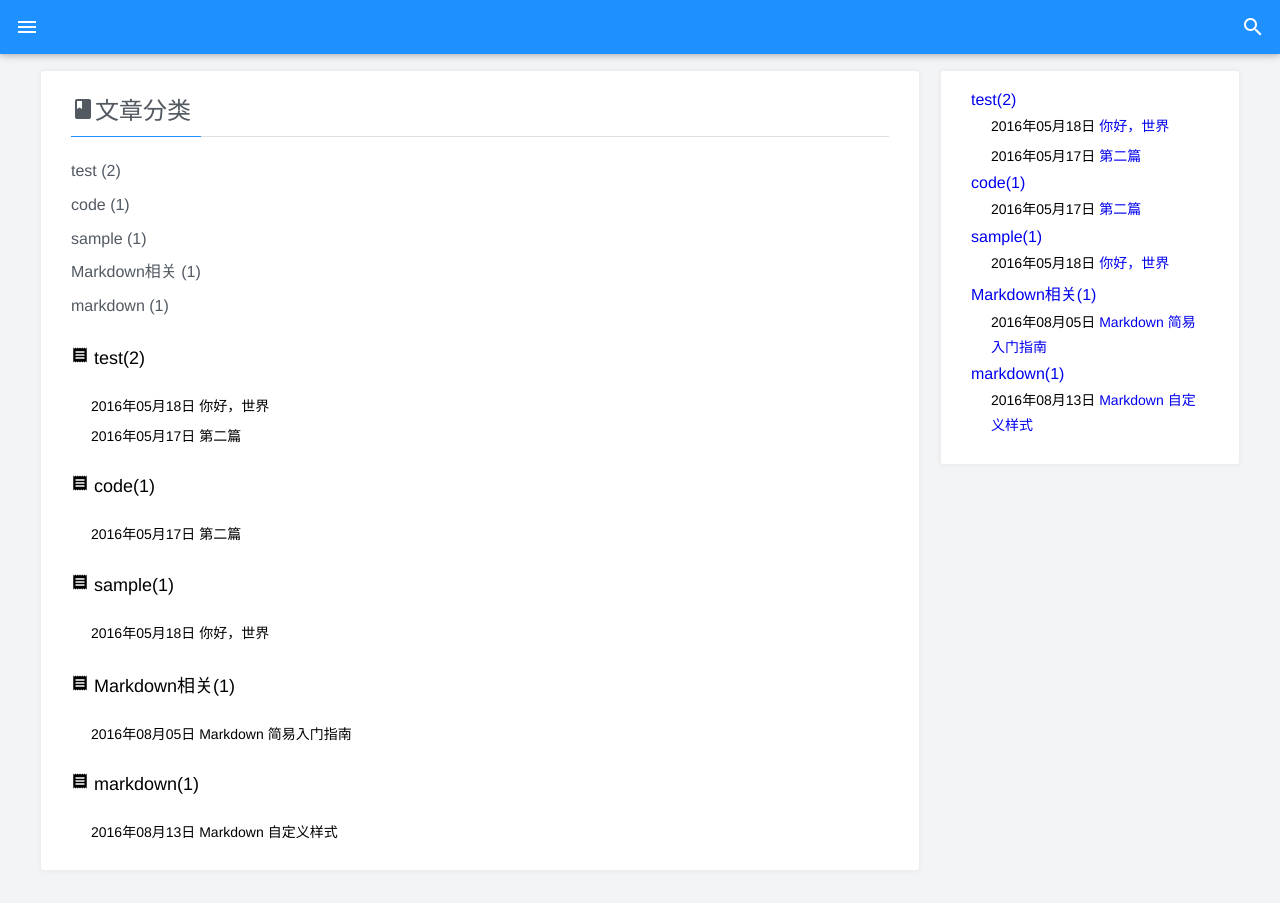
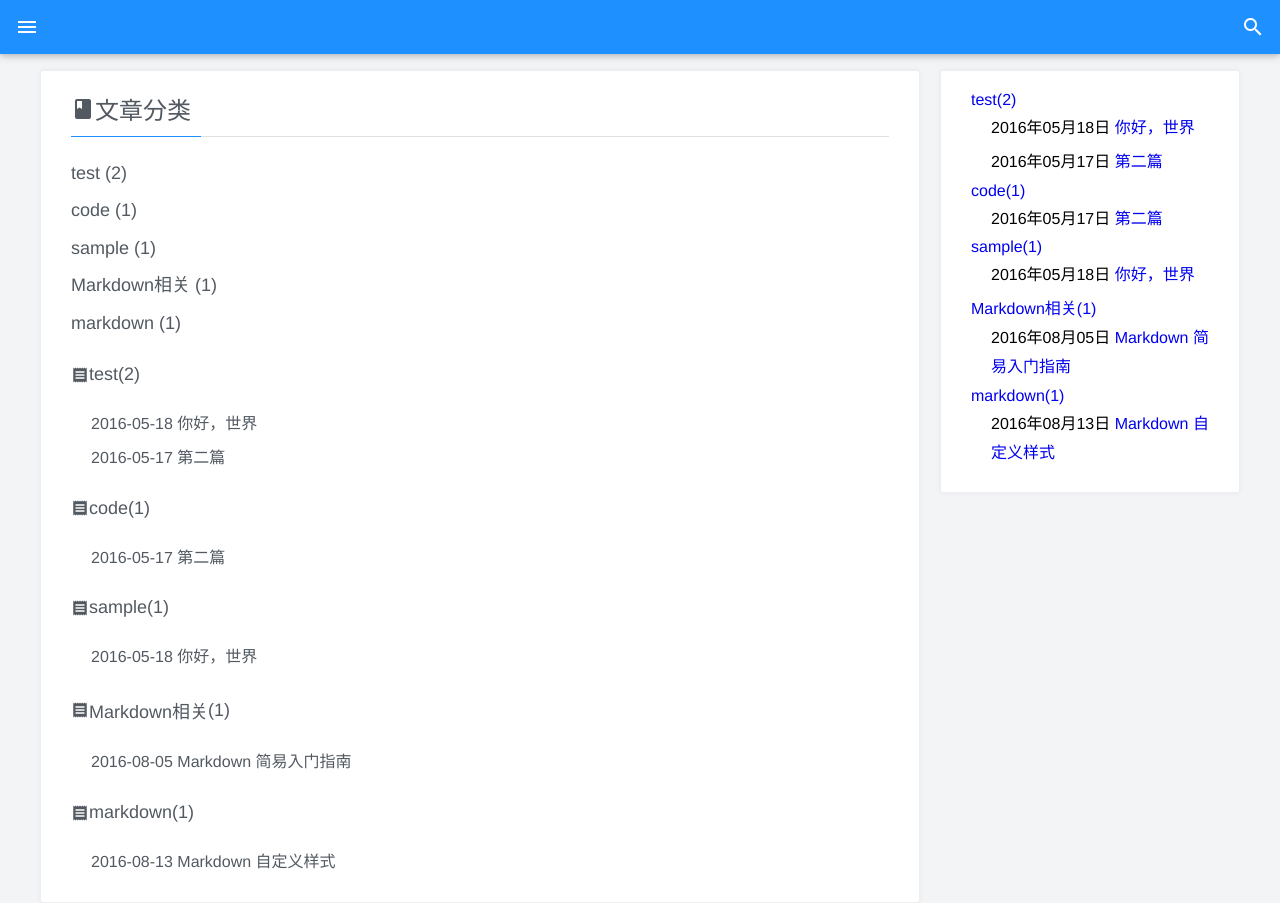
Before and after one commit to XboxYan/blog, a Jekyll site: the page built from categories/index.html, in a window 1280 px wide. Built offline with Jekyll 4.4.1, drawn with Linux system fonts in a browser that asks for light colours.

Commit message:
category_detail

```diff
--- a/categories/index.html
+++ b/categories/index.html
@@ -10,10 +10,10 @@
       </ul>
       <div class="category_detail">
             {% for category in site.categories %}
-            <h2 id="{{ category | first }}"><i class="material-icons">receipt</i>  {{ category | first }}<span>({{ category | last | size }})</span></h2>
+            <h2 class="flexbox flex-ali-center" id="{{ category | first }}"><i class="material-icons">receipt</i>  {{ category | first }}<span>({{ category | last | size }})</span></h2>
             <ul class="arc-list">
                   {% for post in category.last %}
-                  <li>{{ post.date | date:"%Y年%m月%d日"}} <a href="{{ site.baseurl }}{{ post.url }}">{{ post.title }}</a></li>
+                  <li>{{ post.date | date:"%Y-%m-%d"}} <a href="{{ site.baseurl }}{{ post.url }}">{{ post.title }}</a></li>
                   {% endfor %}
             </ul>
             {% endfor %}
--- a/stylesheets/page.css
+++ b/stylesheets/page.css
@@ -2,10 +2,10 @@
 .my_title{ position: relative; font-size: 24px; color:rgba(39, 48, 57, 0.8); margin: 0 0 20px;padding-bottom: 10px;border-bottom: 1px solid rgba(39,48,57,.15); }
 .my_title:before{ content: '';position: absolute; left: 0;bottom: -1px;background: dodgerblue; width: 130px; height: 1px;}
 .category_list{ color:rgba(39, 48, 57, 0.8)}
-.category_list li{ margin: 5px 0; font-size: 16px;line-height: 1.8em; }
-.category_detai{color:rgba(39, 48, 57, 0.8)}
+.category_list li{ margin: 5px 0; font-size: 18px;line-height: 1.8em; }
+.category_detail{color:rgba(39, 48, 57, 0.8)}
 .category_detail h2{ padding: 20px 0; font-size: 18px;}
 .arc-list{ padding-left: 20px;}
-.arc-list li{ line-height: 1.8em; margin: 5px 0; font-size: 14px; }
+.arc-list li{ line-height: 1.8em; margin: 5px 0; font-size: 16px; }
 .category_body a{color: inherit; transition: .3s;}
 .category_body a:hover{color: dodgerblue;}
```
